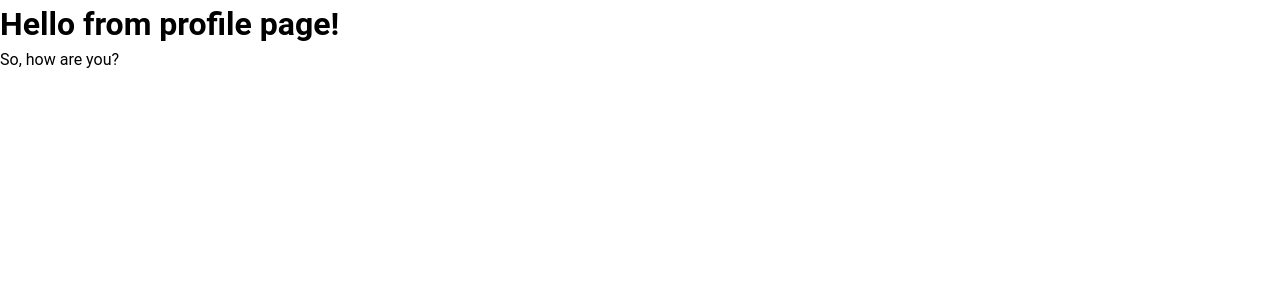
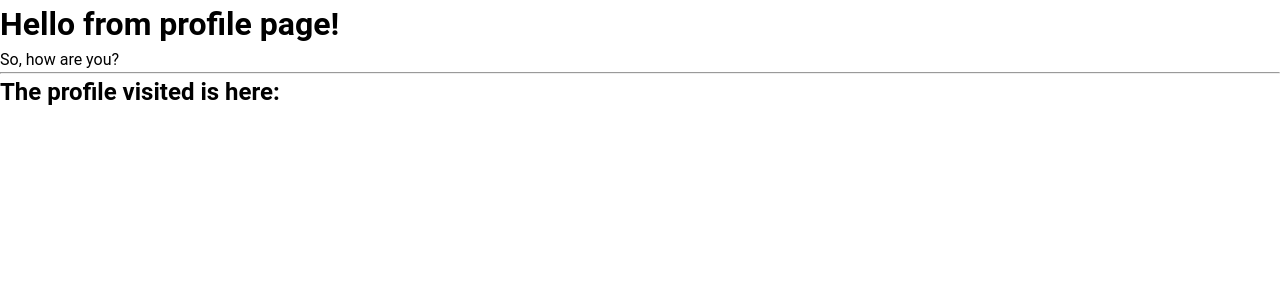
Before and after one commit to AndrewAttemptsCode/odin-react-router, a React (Vite) app: page /profile in a window 1280 px wide. Shown: the top 300 px of the page. Built offline with nearby package versions, Linux system fonts and the light colour scheme.

Commit message:
feat: add Outlet component

```diff
--- a/src/components/Profile.jsx
+++ b/src/components/Profile.jsx
@@ -1,8 +1,13 @@
+import { Outlet } from "react-router-dom";
+
 const Profile = () => {
   return (
     <div>
       <h1>Hello from profile page!</h1>
       <p>So, how are you?</p>
+      <hr />
+      <h2>The profile visited is here:</h2>
+      <Outlet />
     </div>
   );
 };
```
